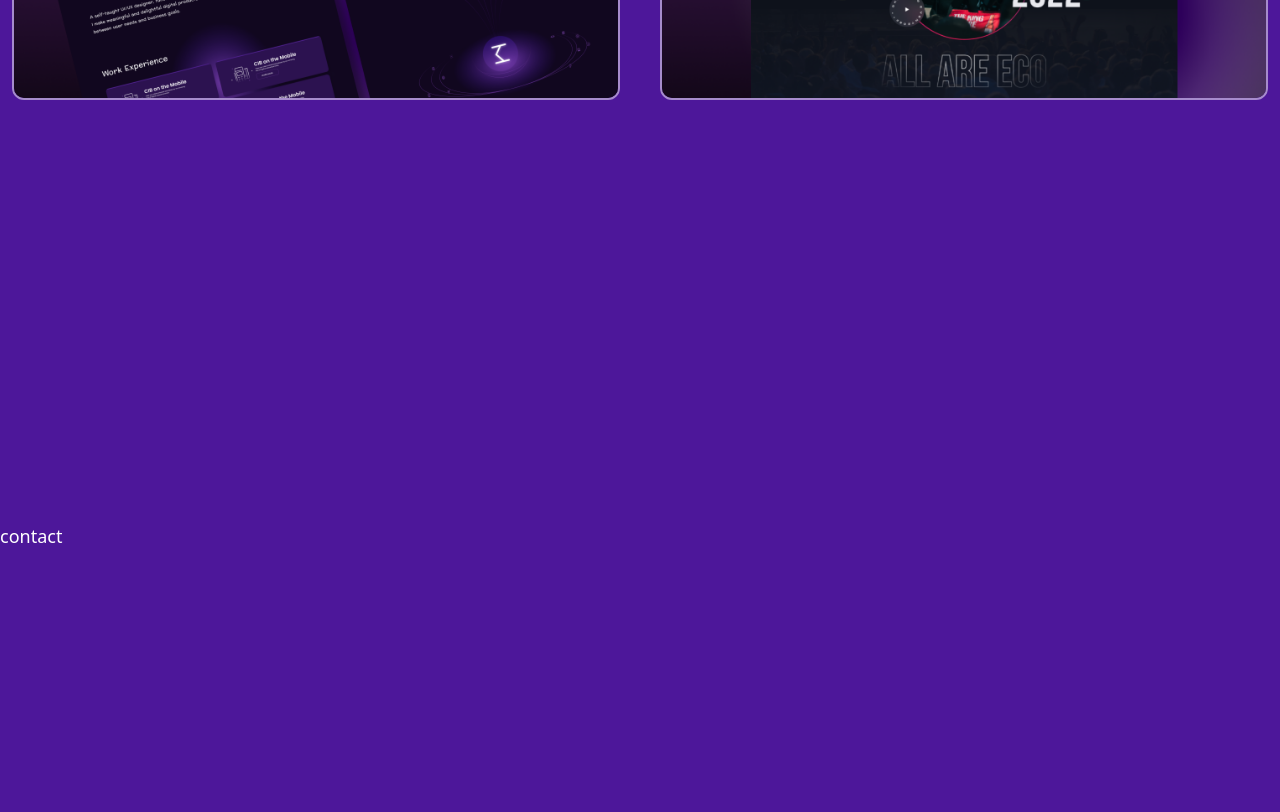
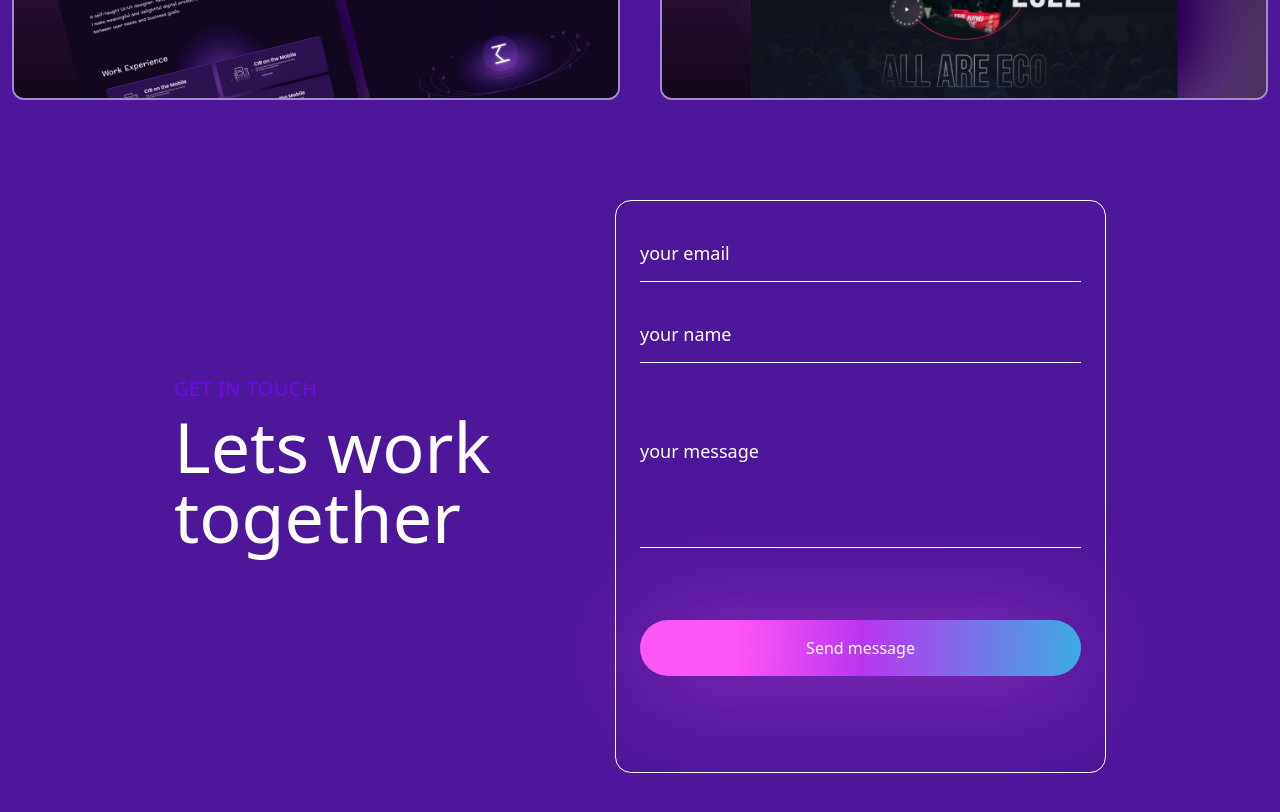
Before and after one commit to Demasse/react-portfolio, a React (Vite) app: page / in a window 1280 px wide. Shown: the part 3000-3812 px from the top of the page. Built offline with nearby package versions, Linux system fonts and the light colour scheme.

Commit message:
end contact

```diff
--- a/src/components/Contact.jsx
+++ b/src/components/Contact.jsx
@@ -1,10 +1,59 @@
 import React from "react";
+//motion
+import { motion } from 'framer-motion';
+//variants
+import { fadeIn } from '../variants';
 
 const Contact = () => {
 return (
-  <div className=" section" id="contact"  >
+  <div className=" py-16 lg:section " id="contact"  >
 
-    contact
+<div className=" container mx-auto flex justify-around   ">
+  <div className=" flex flex-col lg:flex-row">
+    {/* text */}
+
+    <motion.div
+
+    variants={fadeIn('right', 0.3)}
+    initial="hidden"
+    whileInView={"show"}
+    viewport={{once: false, amount:0.3}}
+
+    className=" flex-1 flex justify-start items-center  ">
+      <div className=" ">
+        <h4 className=" text-xl uppercase text-violet-700 font-medium mb-2 tracking-wide "> Get in touch </h4>
+        <h2 className=" text-[35px] lg:text-[70px] leading-none mb-12 ">Lets work together</h2>
+      </div>
+    </motion.div>
+
+    {/* form */}
+
+    <motion.form
+       variants={fadeIn('right', 0.3)}
+       initial="hidden"
+       whileInView={"show"}
+       viewport={{once: false, amount:0.3}}
+
+
+    className=" flex-1 border rounded-2xl flex flex-col gap-y-6 pb-24 p-6 ">
+
+      <input className="
+       bg-transparent border-b py-3 outline-none placeholder:text-white transition-all focus:border-violet-700 "  type="text"  placeholder="your email" />
+
+      <input className="
+       bg-transparent border-b py-3 outline-none placeholder:text-white transition-all focus:border-violet-700 "  type="text"  placeholder="your name" />
+
+   <textarea className="
+       bg-transparent border-b py-12 outline-none placeholder:text-white transition-all focus:border-violet-700  resize-none mb-12  " placeholder="your message"  name="" id=""></textarea>
+
+       <button className="btn btn-lg" > Send message</button>
+
+    </motion.form>
+
+  </div>
+
+  </div>
+
 
     </div>
  )
```
